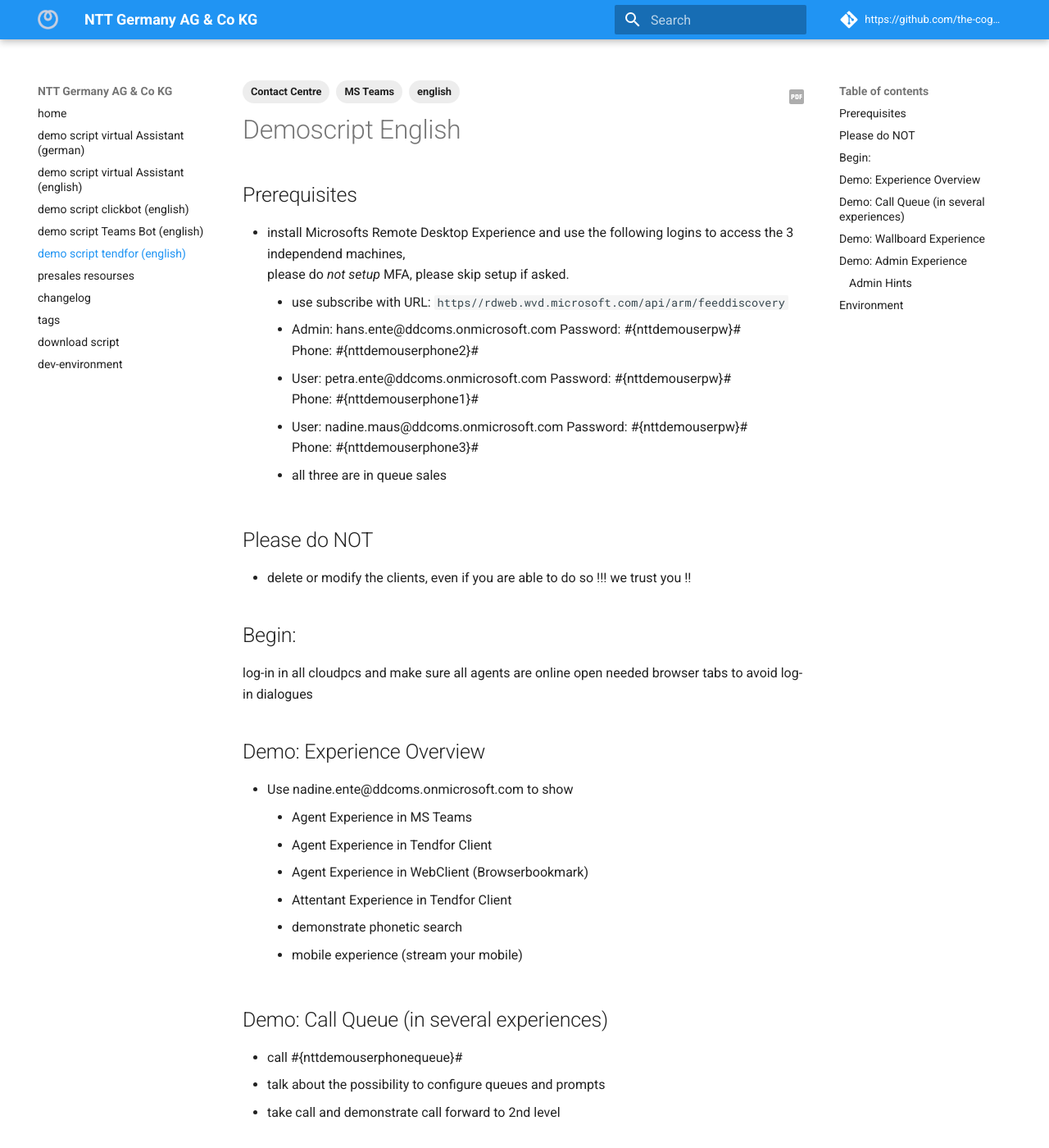
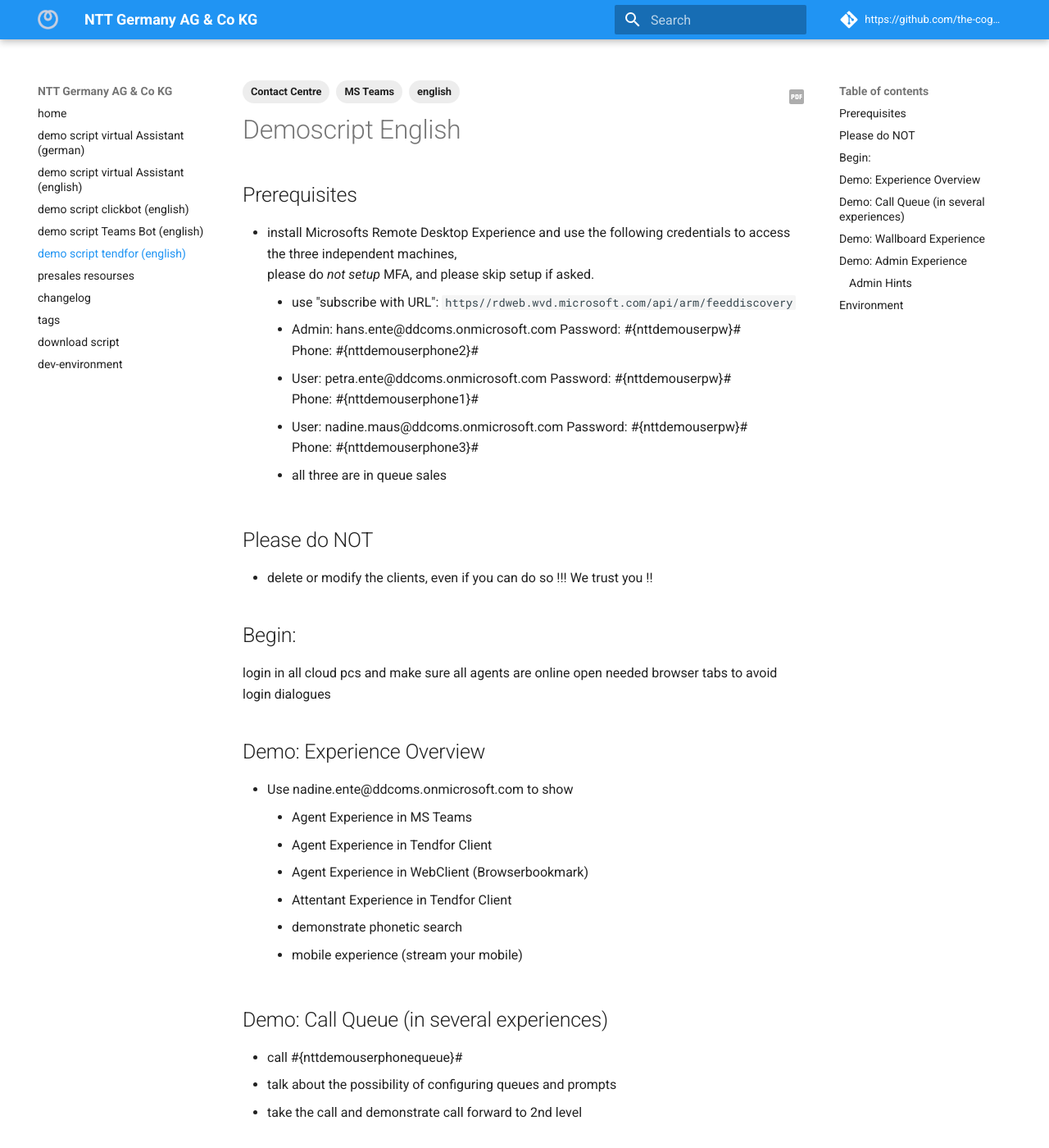
Before and after one commit to the-cognitiveservices-ninja/demo-environment, an MkDocs documentation site: the page built from docs/tendfor.md, in a window 1280 px wide and 1400 px high. Shown: the whole window at 82% size. Built offline with MkDocs 1.6.1 and Material for MkDocs 9.7.7, drawn with Linux system fonts in a browser that asks for light colours; comment, search, counter and statistics services are not loaded; some of the changed text lies outside the part shown.

Commit message:
beautify and language fixes

````diff
--- a/docs/tendfor.md
+++ b/docs/tendfor.md
@@ -9,9 +9,9 @@
 # Demoscript English
 
 ## Prerequisites
-  - install Microsofts Remote Desktop Experience and use the following logins to access the 3 independend machines,
-    please do _not setup_ MFA, please skip setup if asked.
-    - use subscribe with URL:
+  - install Microsofts Remote Desktop Experience and use the following credentials to access the three independent machines,
+    please do _not setup_ MFA, and please skip setup if asked.
+    - use "subscribe with URL":
     ```
     https//rdweb.wvd.microsoft.com/api/arm/feeddiscovery
     ```
@@ -24,11 +24,11 @@
     - all three are in queue sales
 
 ## Please do NOT
-  - delete or modify the clients, even if you are able to do so !!! we trust you !!
+  - delete or modify the clients, even if you can do so !!! We trust you !!
 
 ## Begin:
-log-in in all cloudpcs and make sure all agents are online
-open needed browser tabs to avoid log-in dialogues
+login in all cloud pcs and make sure all agents are online
+open needed browser tabs to avoid login dialogues
 
 ## Demo: Experience Overview
   - Use nadine.ente@ddcoms.onmicrosoft.com to show
@@ -41,8 +41,8 @@
 
 ## Demo: Call Queue (in several experiences)
   - call #{nttdemouserphonequeue}#
-  - talk about the possibility to configure queues and prompts
-  - take call and demonstrate call forward to 2nd level
+  - talk about the possibility of configuring queues and prompts
+  - take the call and demonstrate call forward to 2nd level
 
 ## Demo: Wallboard Experience
   [Wallboard for Sales Queue](https://tendforhosting.cloudspace.se/wb/1)
````
Also changed, not shown: other parts of docs/tendfor.md (+3 -3 lines).
